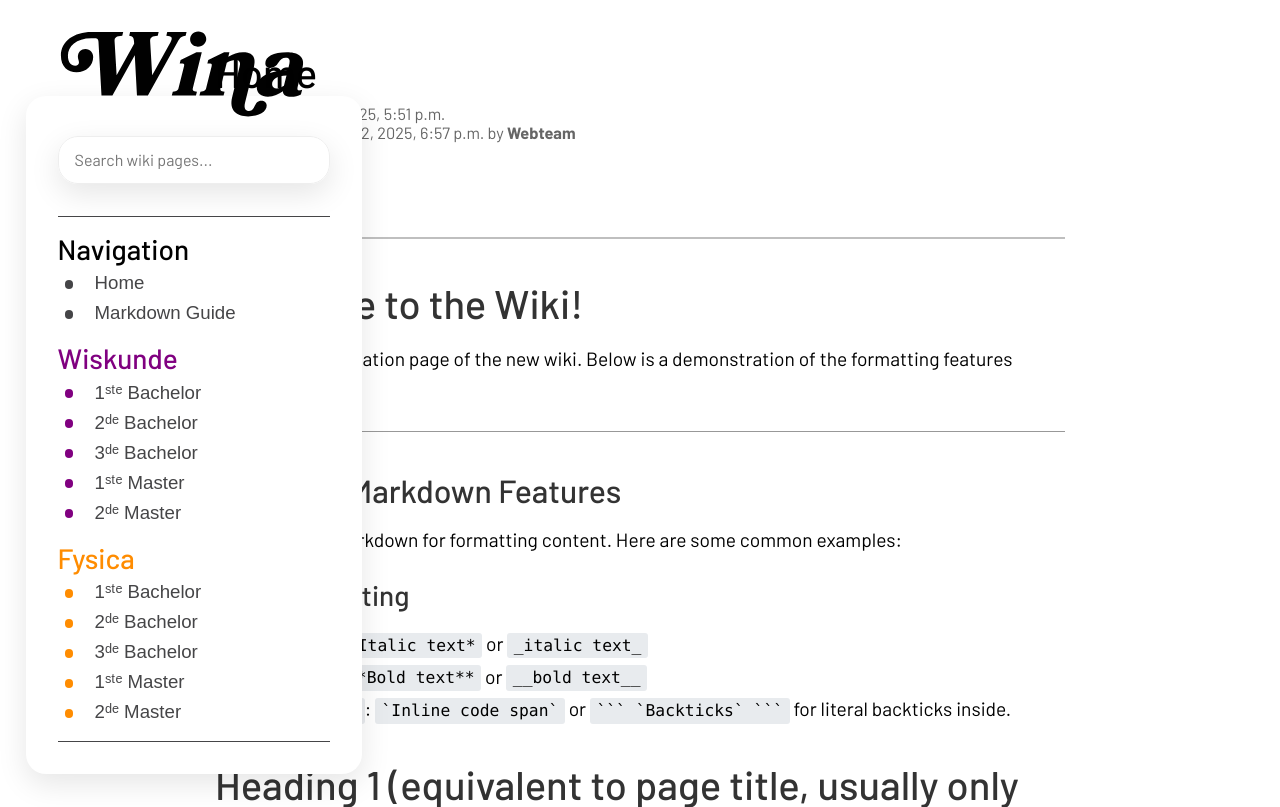
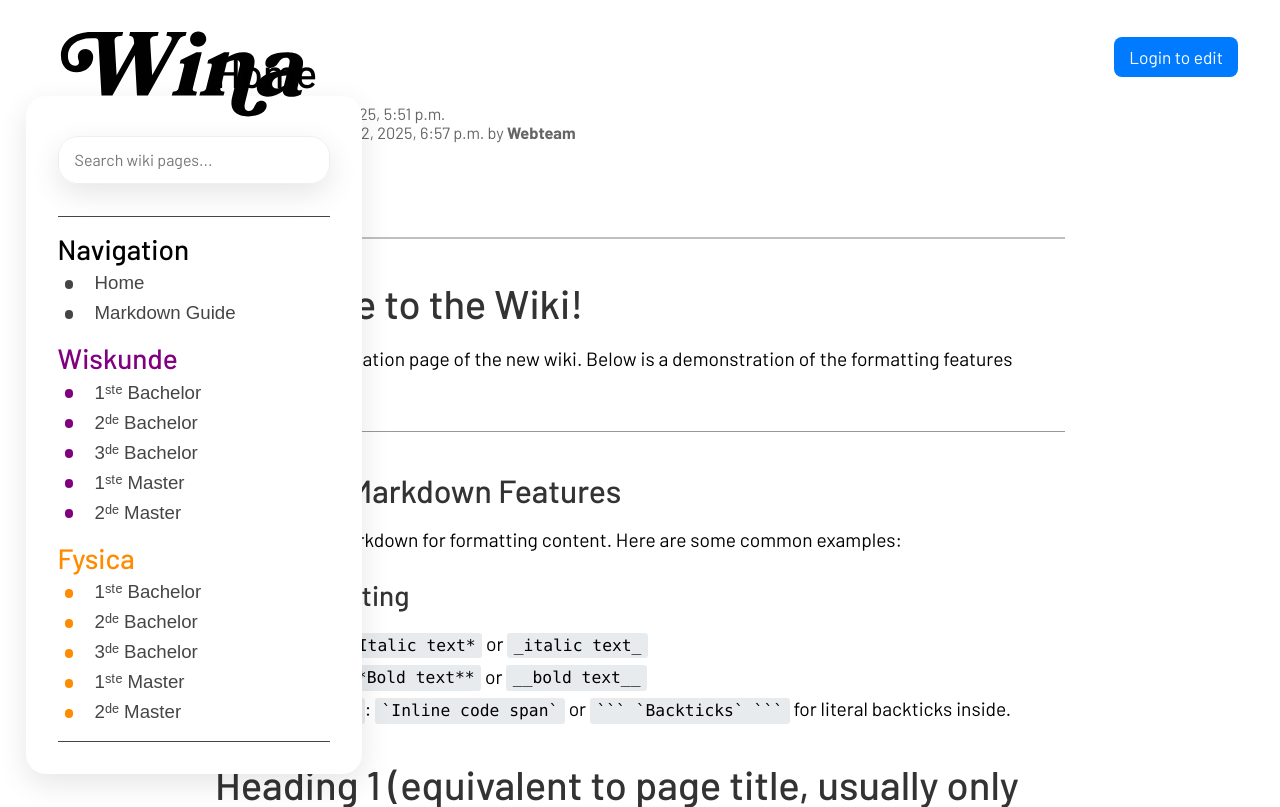
Before and after one commit to MathiMuts/Wiki, a Django app: page /home/ in a window 1280 px wide. Shown: the top 807 px of the page. Run offline with Django 5.2, Linux system fonts and the light colour scheme; data comes from the database, SQL or seed files in the repository; both versions use the stored data as it was after the commit.

Commit message:
login/out start (nog ni met centrale login)

```diff
--- a/static/wiki/css/wiki.css
+++ b/static/wiki/css/wiki.css
@@ -101,7 +101,7 @@ input[type="file"]::file-selector-button {
     background-color: var(--wiki-button-warning-bg);
     color: var(--wiki-button-warning-text);
 }
-.actions button.delete, .button-delete, .file-delete-btn, .subpage-delete-btn.warn {
+.actions button.delete, .button-delete, .button-danger, .file-delete-btn, .subpage-delete-btn.warn {
     background-color: var(--wiki-button-danger-bg);
     color: var(--wiki-button-danger-text);
 }
--- a/templates/wiki/modules/_base.html
+++ b/templates/wiki/modules/_base.html
@@ -17,11 +17,8 @@
     <link rel="icon" href="{% static 'favicon.ico' %}" type="image/x-icon">
   </head>
 
-
-
-
-
 <div id="page">
+    {% include "./_profile_widget.html" %}
     {% include "./_menu.html" %}
 
     <div id="wiki-content">
@@ -31,5 +28,6 @@
         {% endblock %}
     </div>
 </div>
+1
 <script src="{% static 'wiki/JS/wiki_utils.js' %}" defer></script>
 <script src="{% static 'wiki/JS/wiki_editor_enhancements.js' %}" defer></script>
--- /dev/null
+++ b/templates/wiki/modules/_profile_widget.html
@@ -0,0 +1,5 @@
+{% if user.is_authenticated %}
+    <a href="{% url 'wiki:logout' %}?next={{request.path}}" class="button-styled button-danger" style="position: fixed; top: 2rem; right: 2rem;">Log out</a>
+{% else %}
+    <a href="{% url 'wiki:login' %}?next={{request.path}}" class="button-styled button-edit" style="position: fixed; top: 2rem; right: 2rem;">Login to edit</a>
+{% endif %}
--- /dev/null
+++ b/templates/wiki/pages/login.html
@@ -0,0 +1 @@
+{% comment %} templates/wiki/pages/login.html {% endcomment %}
--- a/templates/wiki/pages/wiki_page.html
+++ b/templates/wiki/pages/wiki_page.html
@@ -23,7 +23,7 @@
                     <a href="{% url 'wiki:exam_create' parent_slug=page.slug %}" class="button-styled button-create">Create New Exam</a>
                     <a href="{% url 'wiki:page_create' %}" class="button-styled button-warn">Create New Page</a>
                 {% else %}
-                    <a href="{% url 'login' %}?next={{request.path}}" class="button-styled button-warn">Login to edit</a>
+                    <a href="{% url 'wiki:login' %}?next={{request.path}}" class="button-styled button-edit">Login to edit</a>
                 {% endif %}
             </div>
         </div>
--- a/wiki2/urls.py
+++ b/wiki2/urls.py
@@ -7,6 +7,8 @@ app_name = 'wiki'
 urlpatterns = [
     path('', views.wiki, name='wiki'),
     path('search/', views.search, name='search'),
+    path('login/', views.login_view, name='login'),
+    path('logout/', views.logout_view, name='logout'),
     path('all/', views.all_wiki_pages, name='all_pages'),
     path('create/', views.page_create, name='page_create'),
     path('<slug:slug>/', views.wiki_page, name='wiki_page'),
--- a/wiki2/views.py
+++ b/wiki2/views.py
@@ -8,15 +8,57 @@ from urllib.parse import urlencode
 from .models import WikiPage, WikiFile, ExamPage
 from .forms import WikiPageForm, WikiFileForm, ExamPageForm
 
+from django.conf import settings
 from django.urls import reverse
 from django.http import Http404, HttpResponse, JsonResponse, FileResponse
 from django.shortcuts import render, get_object_or_404, redirect
 from django.utils import timezone
+from django.utils.http import url_has_allowed_host_and_scheme
+from django.utils.text import slugify
 from django.db.models import Q
 from django.contrib.auth.decorators import login_required
+from django.contrib.auth import logout
 from django.contrib import messages
-from django.utils.text import slugify
 
+def login_view(request):
+    if request.method == 'GET':
+        next_url = request.GET.get('next')
+        admin_login_url = reverse('admin:login')
+
+        if next_url:
+            return redirect(f'{admin_login_url}?next={next_url}')
+        else:
+            return redirect(admin_login_url)
+
+    elif request.method == 'POST':
+        admin_login_url = reverse('admin:login')
+        next_url = request.POST.get('next', request.GET.get('next'))
+        if next_url:
+             return redirect(f'{admin_login_url}?next={next_url}')
+        return redirect(admin_login_url)
+
+@login_required
+def logout_view(request):
+    previous_page = request.META.get('HTTP_REFERER')
+    logout_url = request.build_absolute_uri(reverse('wiki:logout'))
+
+    if previous_page:
+        if not url_has_allowed_host_and_scheme(
+            url=previous_page,
+            allowed_hosts={request.get_host()},
+            require_https=request.is_secure(),
+        ):
+            previous_page = None
+        elif previous_page == logout_url:
+            previous_page = None
+
+    logout(request)
+    messages.info(request, "You have been successfully logged out.")
+
+    if previous_page:
+        return redirect(previous_page)
+    else:
+        return redirect(getattr(settings, 'LOGOUT_REDIRECT_URL', reverse('wiki:wiki')))
 
 def search(request):
     query = request.GET.get('q', '').strip()
--- a/wiki2_project/settings.py
+++ b/wiki2_project/settings.py
@@ -31,6 +31,10 @@ ALLOWED_HOSTS = [host.strip() for host in ALLOWED_HOSTS_STRING.split(',') if hos
 if not ALLOWED_HOSTS:
     ALLOWED_HOSTS = ['127.0.0.1', 'localhost', '10.1.1.224']
 
+LOGIN_URL="wiki:login"
+LOGOUT_URL="wiki:logout"
+LOGIN_REDIRECT_URL="wiki:wiki"
+LOGOUT_REDIRECT_URL="wiki:wiki"
 
 # INFO: Application definition
 INSTALLED_APPS = [
```
Also changed, not shown: db.sqlite3.
